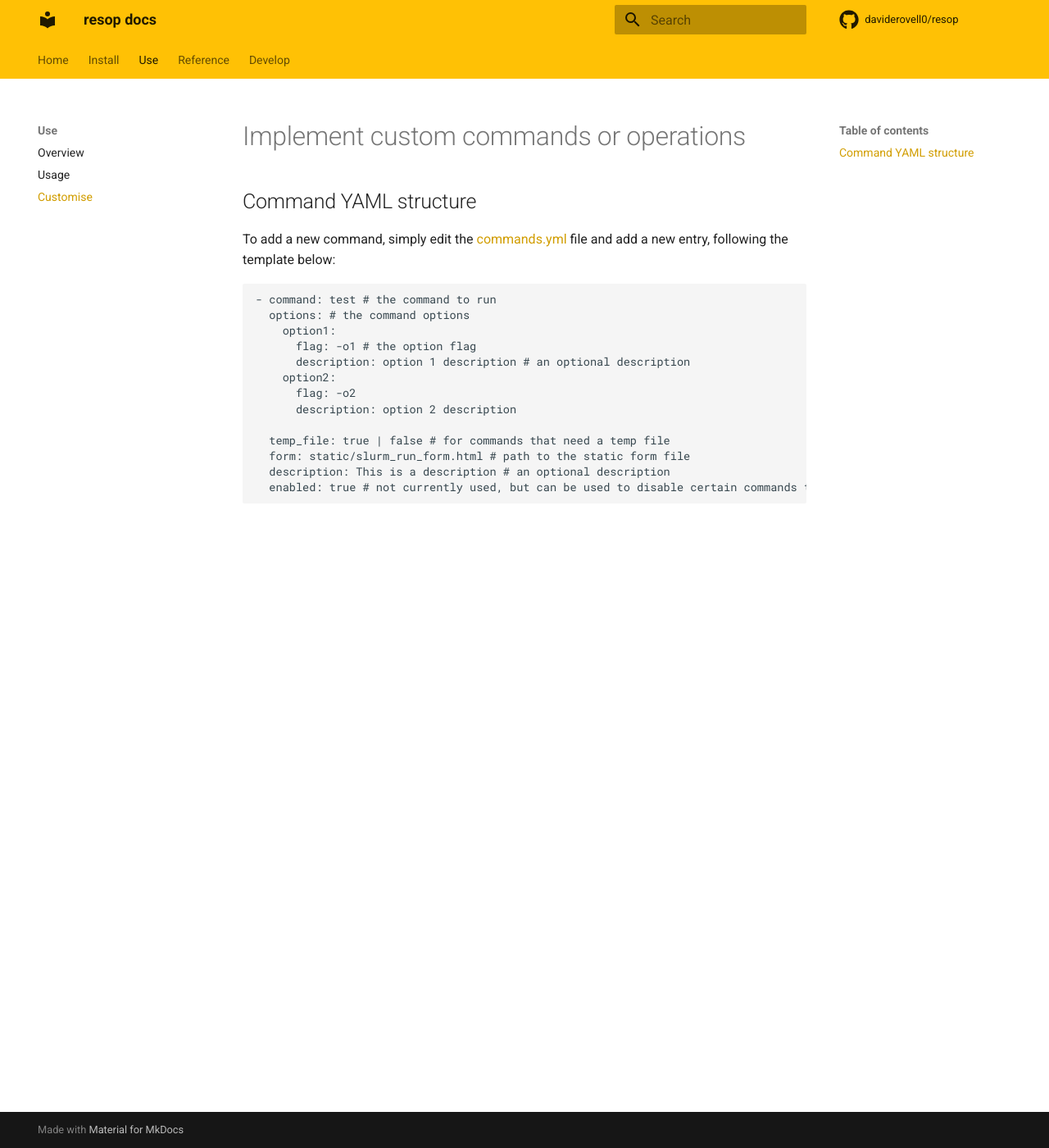
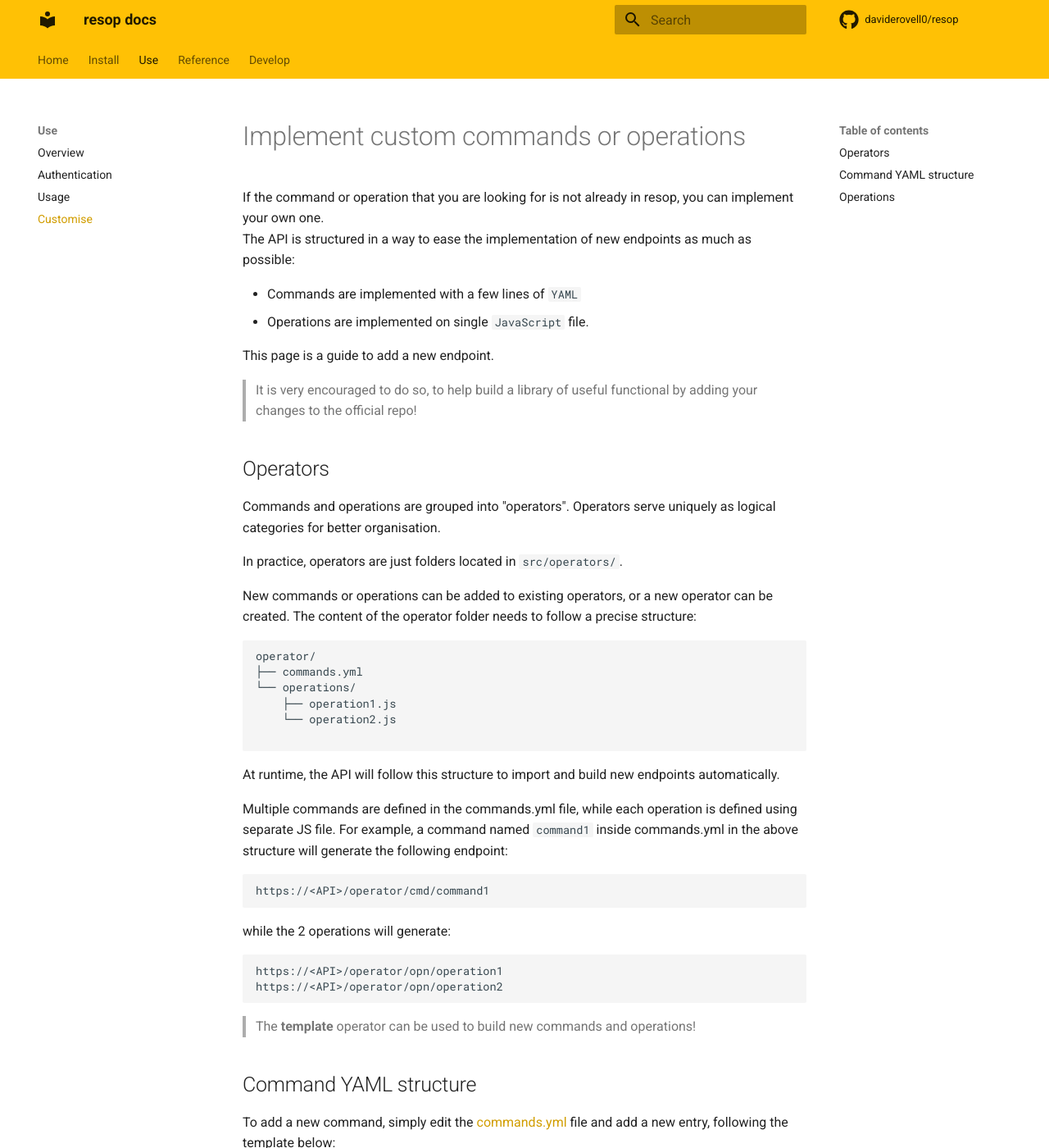
Before and after one commit to daviderovell0/resop-docs, an MkDocs documentation site: the page built from docs/use/implementation.md, in a window 1280 px wide and 1400 px high. Shown: the whole window at 82% size. Built offline with MkDocs 1.6.1 and Material for MkDocs 9.7.7, drawn with Linux system fonts in a browser that asks for light colours; comment, search, counter and statistics services are not loaded; some of the changed text lies outside the part shown.

Commit message:
updated content for the "use" section

````diff
--- a/docs/use/implementation.md
+++ b/docs/use/implementation.md
@@ -1,4 +1,43 @@
 # Implement custom commands or operations
+If the command or operation that you are looking for is not already in resop, you can implement your own one. <br>
+The API is structured in a way to ease the implementation of new endpoints as much as possible:
+
+- Commands are implemented with a few lines of `YAML`
+- Operations are implemented on single `JavaScript` file.
+
+This page is a guide to add a new endpoint.
+
+> It is very encouraged to do so, to help build a library of useful functional by adding your changes to the official repo!
+
+## Operators
+Commands and operations are grouped into "operators". Operators serve uniquely as logical categories for better organisation.
+
+In practice, operators are just folders located in `src/operators/`.
+
+New commands or operations can be added to existing operators, or a new operator can be created. The content of the operator folder
+needs to follow a precise structure:
+```
+operator/
+├── commands.yml
+└── operations/
+    ├── operation1.js
+    └── operation2.js
+
+```
+At runtime, the API will follow this structure to import and build new endpoints automatically.
+
+Multiple commands are defined in the commands.yml file, while each operation is defined using separate JS file. For example, a command named
+`command1` inside commands.yml in the above structure will generate the following endpoint:
+```
+https://<API>/operator/cmd/command1
+```
+while the 2 operations will generate:
+```
+https://<API>/operator/opn/operation1
+https://<API>/operator/opn/operation2
+```
+
+> The **template** operator can be used to build new commands and operations!
 
 ## Command YAML structure
 
@@ -14,8 +53,9 @@ To add a new command, simply edit the [commands.yml]() file and add a new entry,
       flag: -o2
       description: option 2 description
 
-  temp_file: true | false # for commands that need a temp file
-  form: static/slurm_run_form.html # path to the static form file
+  # form: static/slurm_run_form.html # extra feature not included
   description: This is a description # an optional description
-  enabled: true # not currently used, but can be used to disable certain commands temporarily
+  # enabled: true # not currently used, but can be used to disable certain commands temporarily
 ```
+
+## Operations
--- a/mkdocs.yml
+++ b/mkdocs.yml
@@ -28,6 +28,7 @@ nav:
     - Deployment: 'install/deploy.md'
   - Use:
     - Overview: 'use/overview.md'
+    - Authentication: 'use/auth.md'
     - Usage: 'use/usage.md'
     - Customise: 'use/implementation.md'
   - Reference: 'reference.md'
````
Also changed, not shown: docs/develop/implementation.md (+5 -0 lines), docs/use/auth.md (added, +38 -0 lines), docs/use/overview.md (+11 -23 lines).
